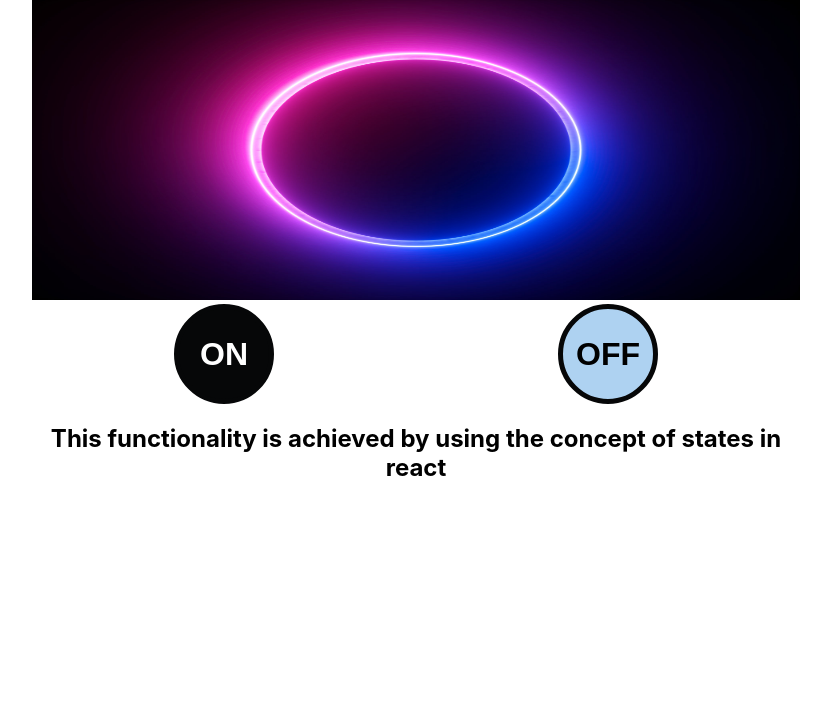
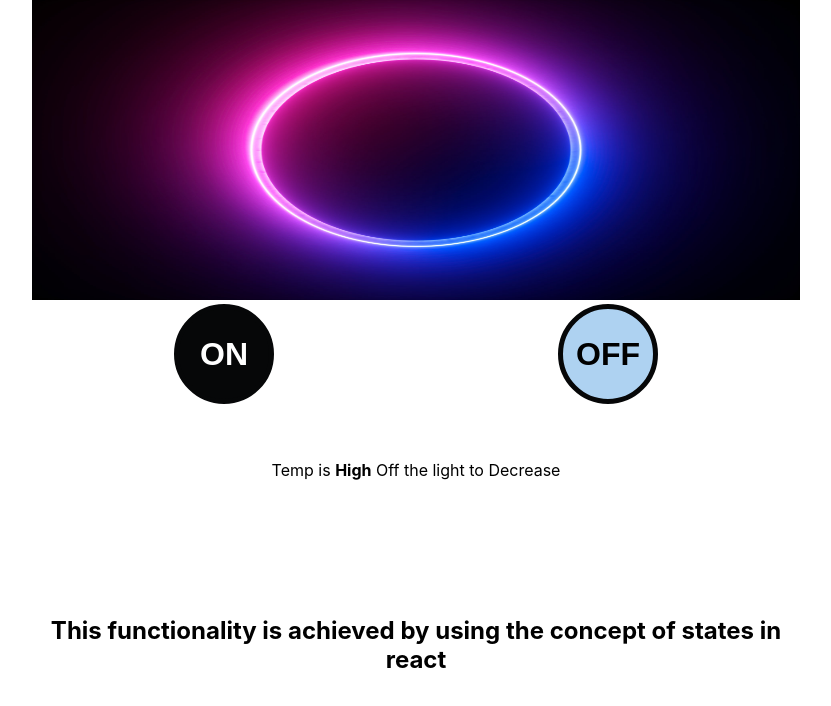
Before and after one commit to zaheerbabarkhan/React-State-Class-Assignment, a React (Create React App) app: page / in a window 1280 px wide. Shown: the top 706 px of the page, without its empty margins (224-1055 px from the left). Built offline with nearby package versions, Linux system fonts and the light colour scheme.

Commit message:
Update room.js

```diff
--- a/src/room.js
+++ b/src/room.js
@@ -7,18 +7,24 @@ function Room() {
     // const state = React.useState(100);
     // console.log(state);
     const [isLit, setLit] = React.useState(true);
+    const [temp, setTemp] = React.useState('High')
     // console.log(isLit);
     return (
-    <div style={{display: 'flex', justifyContent: 'center', flexDirection: 'column'}}>
+        <div style={{ display: 'flex', justifyContent: 'center', flexDirection: 'column' }}>
             <div>
                 <img src={isLit ? `${lighton}` : `${lightoff}`} height={300} width={'100%'} />
             </div>
             <div className="buttons">
-            <button className={isLit ? 'dark' : 'lit'} onClick={() => setLit(true)}>ON</button>
-            <button className={ !isLit ? 'dark' : 'lit'} onClick={() => setLit(false)}>OFF</button>
+                <button className={isLit ? 'dark' : 'lit'} onClick={() => {setLit(true); setTemp('High')}}>ON</button>
+                <button className={!isLit ? 'dark' : 'lit'} onClick={() => {setLit(false); setTemp('Low')}}>OFF</button>
             </div>
+            <br /><br />
             <div>
-            <h2 style={{textAlign: 'center'}}>This functionality is achieved by using the concept of states in react</h2>
+                <p style={{textAlign: 'center'}}>Temp is <strong>{temp}</strong> { isLit ? 'Off the light to Decrease' : 'On the Light To increase'}</p>
+            </div>
+            <br /><br /><br /><br /><br />
+            <div>
+                <h2 style={{ textAlign: 'center' }}>This functionality is achieved by using the concept of states in react</h2>
             </div>
         </div>
     );
```
Lines whose indentation alone changed are shown as unchanged.
